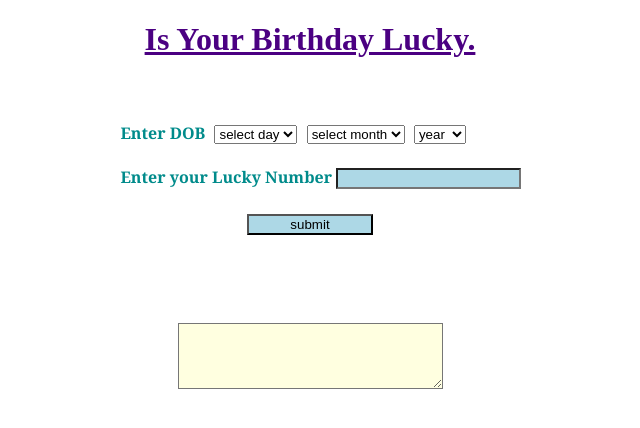
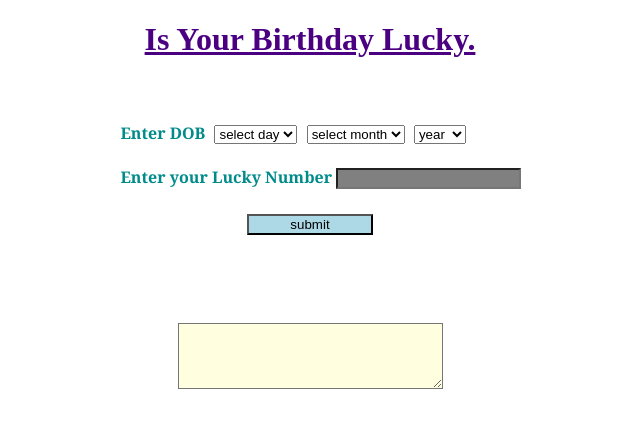
Before and after one commit to beastRR/isYourBirthdayLucky, a plain HTML site: page index.html in a window 1280 px wide. Shown: the whole page, without its empty margins (330-970 px from the left). Drawn offline with Linux system fonts and the light colour scheme.

Commit message:
Update lucky.css

```diff
--- a/lucky.css
+++ b/lucky.css
@@ -25,6 +25,6 @@ div{
     background-color:lightyellow;
 }
 input{
-height:2%;
-background-color:lightblue;
+height:3%;
+background-color:grey;
 }
```
